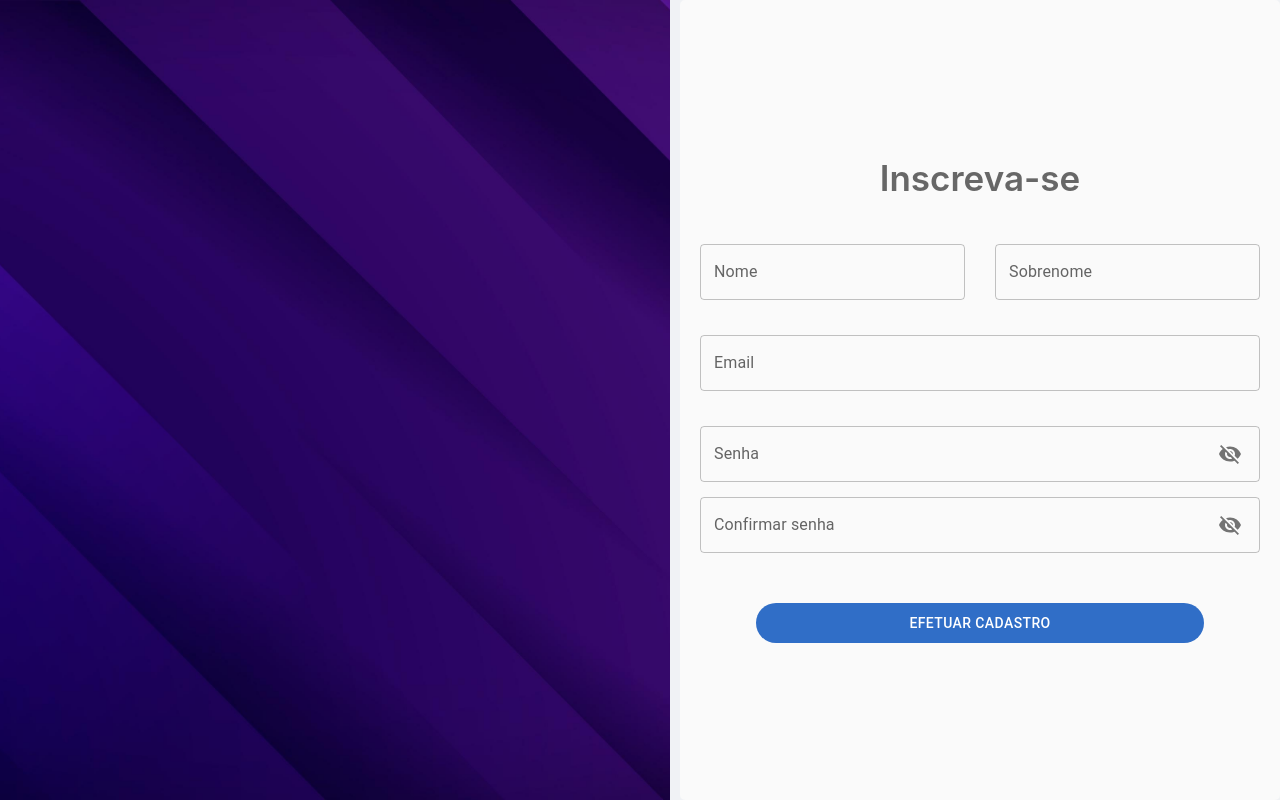
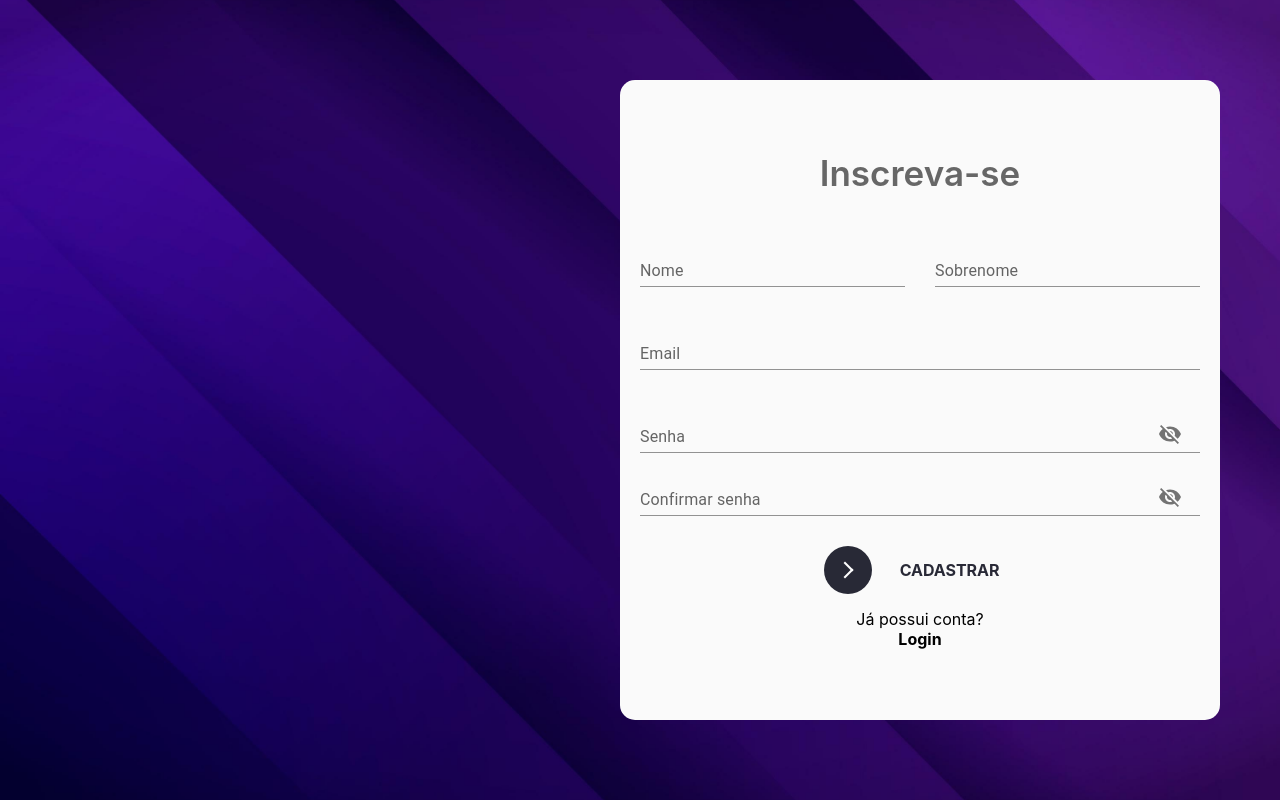
Before and after one commit to KennedyCordeiro/Login-Project, a React (Create React App) app: page /signup in a window 1280 px wide. Built offline with nearby package versions, Linux system fonts and the light colour scheme.

Commit message:
Melhorias

```diff
--- a/src/components/Button/index.jsx
+++ b/src/components/Button/index.jsx
@@ -1,11 +1,17 @@
-import React from 'react'
-import * as C from "./styles"
-import LoadingButton from '@mui/material/Button';
+import React from "react";
+import LoadingButton from "@mui/material/Button";
+import "./styles.css";
 
-const Button = ({Text, onClick, Type = "button"}) => {
+const Button = ({ Text, onClick, Type = "button" }) => {
+
   return (
-    <LoadingButton variant="contained">Entrar</LoadingButton>
-    )
-}
+    <button className="learn-more" onClick={onClick}>
+      <span className="circle" aria-hidden="true">
+        <span className="icon arrow"></span>
+      </span>
+      <span className="button-text">{Text}</span>
+    </button>
+  );
+};
 
-export default Button
+export default Button;
--- /dev/null
+++ b/src/components/Button/styles.css
@@ -0,0 +1,87 @@
+button {
+    position: relative;
+    display: inline-block;
+    cursor: pointer;
+    outline: none;
+    border: 0;
+    vertical-align: middle;
+    text-decoration: none;
+    background: transparent;
+    padding: 0;
+    font-size: inherit;
+    font-family: inherit;
+   }
+
+   button.learn-more {
+    width: 12rem;
+    height: auto;
+   }
+
+   button.learn-more .circle {
+    transition: all 0.55s cubic-bezier(0.65, 0, 0.076, 1);
+    position: relative;
+    display: block;
+    margin: 0;
+    width: 3rem;
+    height: 3rem;
+    background: #282936;
+    border-radius: 1.625rem;
+   }
+
+   button.learn-more .circle .icon {
+    transition: all 0.55s cubic-bezier(0.65, 0, 0.076, 1);
+    position: absolute;
+    top: 0;
+    bottom: 0;
+    margin: auto;
+    background: #fff;
+   }
+
+   button.learn-more .circle .icon.arrow {
+    transition: all 0.55s cubic-bezier(0.65, 0, 0.076, 1);
+    left: 0.625rem;
+    width: 1.125rem;
+    height: 0.125rem;
+    background: none;
+   }
+
+   button.learn-more .circle .icon.arrow::before {
+    position: absolute;
+    content: "";
+    top: -0.29rem;
+    right: 0.0625rem;
+    width: 0.625rem;
+    height: 0.625rem;
+    border-top: 0.125rem solid #fff;
+    border-right: 0.125rem solid #fff;
+    transform: rotate(45deg);
+   }
+
+   button.learn-more .button-text {
+    transition: all 0.55s cubic-bezier(0.65, 0, 0.076, 1);
+    position: absolute;
+    top: 0;
+    left: 0;
+    right: 0;
+    bottom: 0;
+    padding: 0.75rem 0;
+    margin: 0 0 0 1.85rem;
+    color: #282936;
+    font-weight: 700;
+    line-height: 1.6;
+    text-align: center;
+    text-transform: uppercase;
+   }
+
+   button:hover .circle {
+    width: 100%;
+   }
+
+   button:hover .circle .icon.arrow {
+    background: #fff;
+    transform: translate(1rem, 0);
+   }
+
+   button:hover .button-text {
+    color: #fff;
+   }
--- /dev/null
+++ b/src/components/IconGithub/styles.css
@@ -0,0 +1,31 @@
+.btn {
+    display: grid;
+    place-items: center;
+    background: #e3edf7;
+    padding: 1.4em;
+    border-radius: 10px;
+    box-shadow: 6px 6px 10px -1px rgba(0,0,0,0.15),
+            -6px -6px 10px -1px rgba(255,255,255,0.7);
+    border: 1px solid rgba(0,0,0,0);
+    cursor: pointer;
+    transition: transform 0.5s;
+  }
+
+  .btn:hover {
+    box-shadow: inset 4px 4px 6px -1px rgba(0,0,0,0.2),
+            inset -4px -4px 6px -1px rgba(255,255,255,0.7),
+            -0.5px -0.5px 0px rgba(255,255,255,1),
+            0.5px 0.5px 0px rgba(0,0,0,0.15),
+            0px 12px 10px -10px rgba(0,0,0,0.05);
+    border: 1px solid rgba(0,0,0,0.1);
+    transform: translateY(0.5em);
+  }
+
+  .btn svg {
+    transition: transform 0.5s;
+  }
+
+  .btn:hover svg {
+    transform: scale(0.9);
+    fill: #333333;
+  }
--- a/src/components/Input/index.jsx
+++ b/src/components/Input/index.jsx
@@ -34,7 +34,7 @@ const Input = ({
             value={value}
             onChange={onChange}
             label={label}
-            variant="outlined"
+            variant="standard"
             helperText={errorMessage}
           />
         </Box>
@@ -49,8 +49,8 @@ const Input = ({
             value={value}
             onChange={onChange}
             label={label}
-            variant="outlined"
             helperText={errorMessage}
+            variant="standard"
             InputProps={{
               // <-- This is where the toggle button is added.
               endAdornment: (
@@ -65,7 +65,11 @@ const Input = ({
                 >
                   <IconButton
                     onClick={handleClickShowPassword}
-                    style={{ width: "40px", margin: "10px" }}
+                    style={{
+                      width: "40px",
+                      margin: "10px",
+                      marginBottom: "15px",
+                    }}
                   >
                     {showPassword ? <Visibility /> : <VisibilityOff />}
                   </IconButton>
--- a/src/pages/Signin/signin.styles.jsx
+++ b/src/pages/Signin/signin.styles.jsx
@@ -31,7 +31,7 @@ export const Content = styled.div`
   flex-direction: column;
   width: 100%;
   height: 100%;
-  background-color: #ffffff;
+  background-color: #e9e9e9;
   max-width: 600px;
   border-radius: 5px;
   padding: 20px;
--- a/src/pages/Signup/index.jsx
+++ b/src/pages/Signup/index.jsx
@@ -5,7 +5,7 @@ import { useNavigate } from "react-router-dom";
 import useAuth from "../../hooks/useAuth";
 import DarkModeToggle from "../../components/DarkModeToggle/darkModeToggle";
 import Logo from "../../Images/logoKen.png";
-
+import TestButton from "../../components/Button";
 
 const Signup = () => {
   const makeSignup = useAuth();
@@ -81,9 +81,6 @@ const Signup = () => {
   return (
     <C.Container>
       <C.ContainerHeader>
-        <C.TextContainer>
-        </C.TextContainer>
-      </C.ContainerHeader>
         <C.Content>
           <C.Label>Inscreva-se</C.Label>
           <C.DivName>
@@ -141,8 +138,13 @@ const Signup = () => {
               </ul>
             )}
           </C.labelError>
-        <C.SignupButton onClick={handleSignup}>Efetuar cadastro</C.SignupButton>
+          <TestButton Text={"Cadastrar"}></TestButton>
+          <C.TextContainer>
+            Já possui conta?
+            <C.Strong>Login</C.Strong>
+          </C.TextContainer>
         </C.Content>
+      </C.ContainerHeader>
     </C.Container>
   );
 };
--- a/src/pages/Signup/signup.styles.jsx
+++ b/src/pages/Signup/signup.styles.jsx
@@ -20,6 +20,8 @@ export const Container = styled.div`
   height: 100vh;
   font-family: inter, -apple-system, BlinkMacSystemFont, "Segoe UI", Helvetica,
     "Apple Color Emoji", Arial, sans-serif, "Segoe UI Emoji", "Segoe UI Symbol";
+
+
 `;
 
 export const Content = styled.div`
@@ -30,16 +32,17 @@ export const Content = styled.div`
   justify-content: center;
   flex-direction: column;
   width: 100%;
-  height: 100%;
+  height: 80%;
   background-color: #fafafa;
   max-width: 600px;
-  border-radius: 5px;
+  border-radius: 15px;
+  margin-right: 60px;
   padding: 20px;
 `;
 
 export const ContainerHeader = styled.div`
   display: flex;
-  justify-content: center;
+  justify-content: end;
   align-items: center;
   position: relative;
   /* background: linear-gradient(
@@ -54,14 +57,17 @@ export const ContainerHeader = styled.div`
   background-position: center;
   width: 100%;
   height: 100%;
-  color: white;
   //border-radius: 30px 0 0 30px;
   float: right;
+
 `;
+
 export const TextContainer = styled.div`
   text-align: center;
   justify-content: center;
+
 `;
+
 export const Label = styled.label`
   font-size: 35px;
   margin-bottom: 30px;
@@ -89,8 +95,7 @@ export const labelError = styled.label`
 
 export const Strong = styled.strong`
   cursor: pointer;
-  display: flex;
-
+  float: right;
   a {
     text-decoration: none;
     color: #676767;
@@ -104,25 +109,25 @@ export const DivName = styled.div`
   gap: 30px;
 `;
 
-export const SignupButton = styled(LoadingButton)`
-  color: #ffffff !important;
-  width: 80%;
-  height: 40px;
-  transition: background-color 0.3s ease-in-out;
-  border-radius: 40px !important;
-  background-color: #306ec7 !important;
-  margin-top: 20px !important;
-  &:hover {
-    animation: fadeIn 0.4s ease-in;
-    background-color: #335c96 !important;
-  }
+// export const SignupButton = styled(LoadingButton)`
+//   color: #ffffff !important;
+//   width: 80%;
+//   height: 40px;
+//   transition: background-color 0.3s ease-in-out;
+//   border-radius: 40px !important;
+//   background-color: #306ec7 !important;
+//   margin-top: 20px !important;
+//   &:hover {
+//     animation: fadeIn 0.4s ease-in;
+//     background-color: #335c96 !important;
+//   }
 
-  @keyframes fadeIn {
-    from {
-      opacity: 0.5;
-    }
-    to {
-      opacity: 1;
-    }
-  }
-`;
+//   @keyframes fadeIn {
+//     from {
+//       opacity: 0.5;
+//     }
+//     to {
+//       opacity: 1;
+//     }
+//   }
+// `;
--- /dev/null
+++ b/src/styles/styles.css
@@ -0,0 +1,87 @@
+button {
+    position: relative;
+    display: inline-block;
+    cursor: pointer;
+    outline: none;
+    border: 0;
+    vertical-align: middle;
+    text-decoration: none;
+    background: transparent;
+    padding: 0;
+    font-size: inherit;
+    font-family: inherit;
+   }
+
+   button.learn-more {
+    width: 12rem;
+    height: auto;
+   }
+
+   button.learn-more .circle {
+    transition: all 0.45s cubic-bezier(0.65, 0, 0.076, 1);
+    position: relative;
+    display: block;
+    margin: 0;
+    width: 3rem;
+    height: 3rem;
+    background: #282936;
+    border-radius: 1.625rem;
+   }
+
+   button.learn-more .circle .icon {
+    transition: all 0.45s cubic-bezier(0.65, 0, 0.076, 1);
+    position: absolute;
+    top: 0;
+    bottom: 0;
+    margin: auto;
+    background: #fff;
+   }
+
+   button.learn-more .circle .icon.arrow {
+    transition: all 0.45s cubic-bezier(0.65, 0, 0.076, 1);
+    left: 0.625rem;
+    width: 1.125rem;
+    height: 0.125rem;
+    background: none;
+   }
+
+   button.learn-more .circle .icon.arrow::before {
+    position: absolute;
+    content: "";
+    top: -0.29rem;
+    right: 0.0625rem;
+    width: 0.625rem;
+    height: 0.625rem;
+    border-top: 0.125rem solid #fff;
+    border-right: 0.125rem solid #fff;
+    transform: rotate(45deg);
+   }
+
+   button.learn-more .button-text {
+    transition: all 0.45s cubic-bezier(0.65, 0, 0.076, 1);
+    position: absolute;
+    top: 0;
+    left: 0;
+    right: 0;
+    bottom: 0;
+    padding: 0.75rem 0;
+    margin: 0 0 0 1.85rem;
+    color: #282936;
+    font-weight: 700;
+    line-height: 1.6;
+    text-align: center;
+    text-transform: uppercase;
+   }
+
+   button:hover .circle {
+    width: 100%;
+   }
+
+   button:hover .circle .icon.arrow {
+    background: #fff;
+    transform: translate(1rem, 0);
+   }
+
+   button:hover .button-text {
+    color: #fff;
+   }
```
Also changed, not shown: src/components/Button/styles.jsx (deleted, +0 -15 lines), src/components/IconGithub/index.jsx (added, +22 -0 lines), src/components/LoginButton/index.jsx (added). Lines whose indentation alone changed are shown as unchanged.
